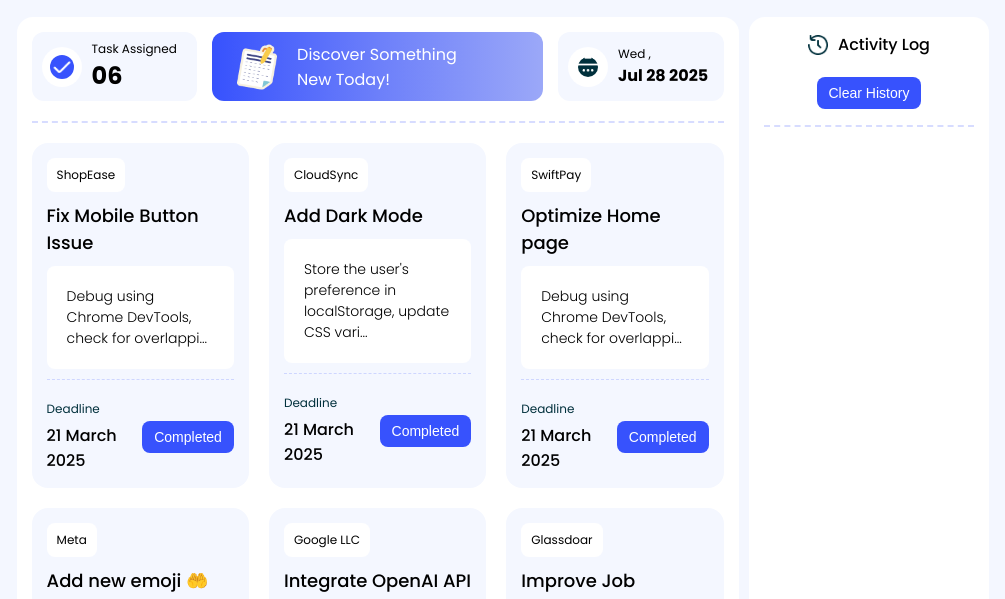
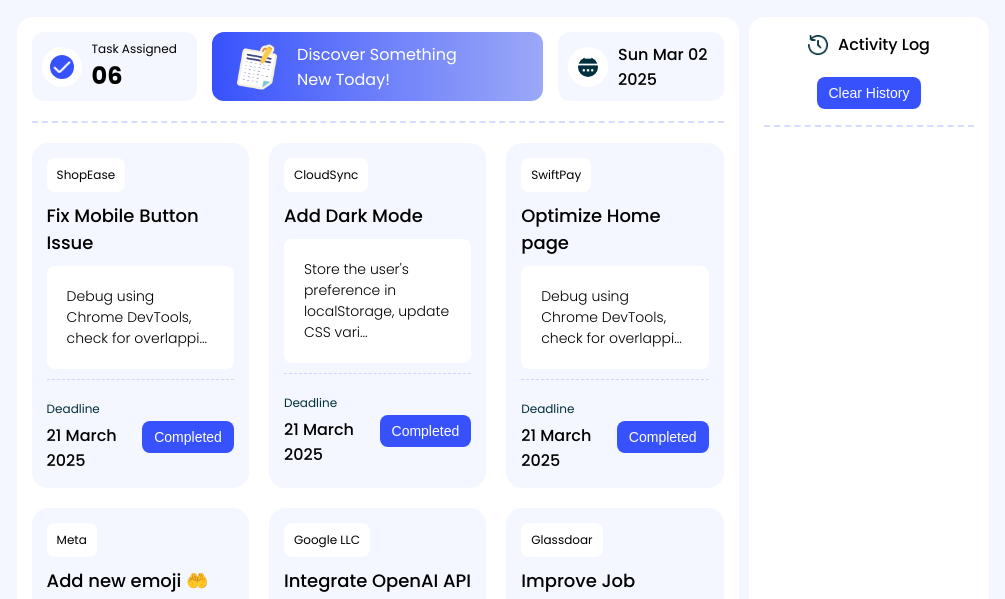
Before and after one commit to mdiffatbari/assignment-5-mdiffatbari, a plain HTML site: page index.html in a window 1280 px wide. Shown: the part 126-725 px from the top of the page, without its empty margins (137-1142 px from the left). Drawn offline with Linux system fonts and the light colour scheme.

Commit message:
all done

```diff
--- a/index.html
+++ b/index.html
@@ -68,7 +68,6 @@
                     <div class="body-top-items-right">
                         <img src="assets/calender.png" alt="">
                         <div class="right-content">
-                            <p>Wed ,</p>
                             <h4 id="current-date">Jul 28 2025 </h4>
                         </div>
                     </div>
--- a/index.js
+++ b/index.js
@@ -14,85 +14,4 @@ blogButton.addEventListener('click', function(){
     window.location.href = 'blog.html';
 });
 
-/* ===============cart action================ */
-
-/* const completerButton = document.getElementById("complete-btn");
-const historyArea = document.getElementById("history");
-const boxHeading = document.getElementsByClassName("box-head");
-
-completerButton.addEventListener("click", function(){
-    button.disabled = true;
-});
-
-
-
-
-document.addEventListener("DOMContentLoaded", function () {
-    var taskCountElement = document.querySelector(".body-top-items-left h1");
-    var taskCount = parseInt(taskCountElement.innerText);
-    var menuCount = document.getElementById('menu-count').innerText;
-    var convertedMenuCount = parseInt(menuCount);
-    var completeButtons = document.querySelectorAll(".box-btn button");
-    var historyContainer = document.getElementById("history");
-    var clearHistoryButton = document.querySelector(".clear-button button");
-
-    // Function to format date as "Jul 28 2025"
-    function getFormattedDate() {
-        var months = ["Jan", "Feb", "Mar", "Apr", "May", "Jun", "Jul", "Aug", "Sep", "Oct", "Nov", "Dec"];
-        var now = new Date();
-        var month = months[now.getMonth()];
-        var day = now.getDate();
-        var year = now.getFullYear();
-        return month + " " + day + " " + year;
-    }
-
-    // Set current date in the calendar section
-    var dateElement = document.querySelector(".body-top-items-right h4");
-    if (dateElement) {
-        dateElement.innerText = getFormattedDate();
-    }
-
-    for (var i = 0; i < completeButtons.length; i++) {
-        completeButtons[i].addEventListener("click", function () {
-            if (!this.disabled) {
-                alert("Task Completed Successfully!");
-
-                convertedMenuCount++;
-                menuCount.innerText = convertedMenuCount;
-
-                // Reduce task count and update UI
-                taskCount--;
-                taskCountElement.innerText = taskCount;
-
-                // Disable the button
-                this.disabled = true;
-                this.style.backgroundColor = "#ccc";
-                this.innerText = "Completed";
-
-                // Add task to history log
-                var taskTitle = this.closest(".body-bottom-items-box").querySelector(".box-head").innerText;
-                var now = new Date();
-                var timeNow = now.getHours().toString().padStart(2, '0') + ":" + now.getMinutes().toString().padStart(2, '0');
-
-                var logItem = document.createElement("p");
-                logItem.innerText = "You have completed the task " + taskTitle + " completed at " + timeNow;
-                historyContainer.appendChild(logItem);
-
-                // Check if all tasks are completed
-                var remainingButtons = document.querySelectorAll(".box-btn button:not(:disabled)").length;
-                if (remainingButtons === 0) {
-                    setTimeout(function () {
-                        alert("All tasks are completed!");
-                    },);
-                }
-            }
-        });
-    }
-
-    // Clear History Button Functionality
-    clearHistoryButton.addEventListener("click", function () {
-        historyContainer.innerHTML = ""; // Clears the activity log
-        alert("Activity log cleared!");
-    });
-});
- */
+document.getElementById("current-date").textContent = new Date().toDateString();
--- a/style.css
+++ b/style.css
@@ -257,3 +257,6 @@ nav .right-button img:hover{
     margin: 20px 0px;
     border-radius: 8px;
 }
+#current-date{
+    font-weight: 500;
+}
```
